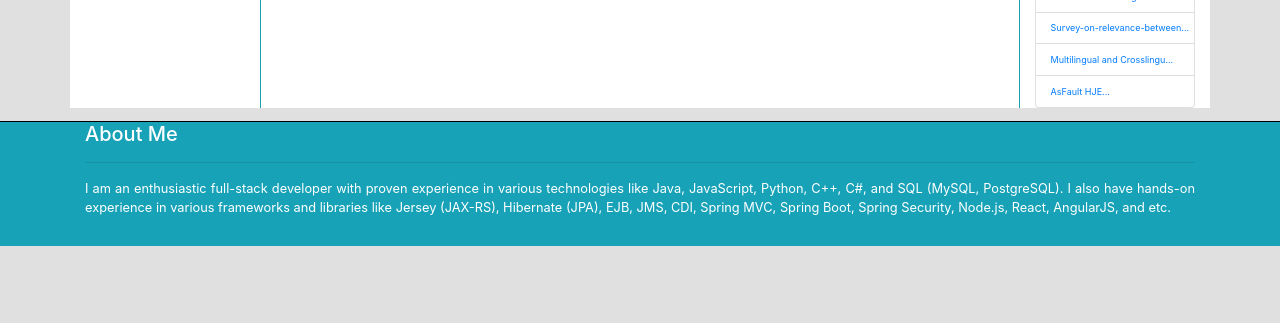
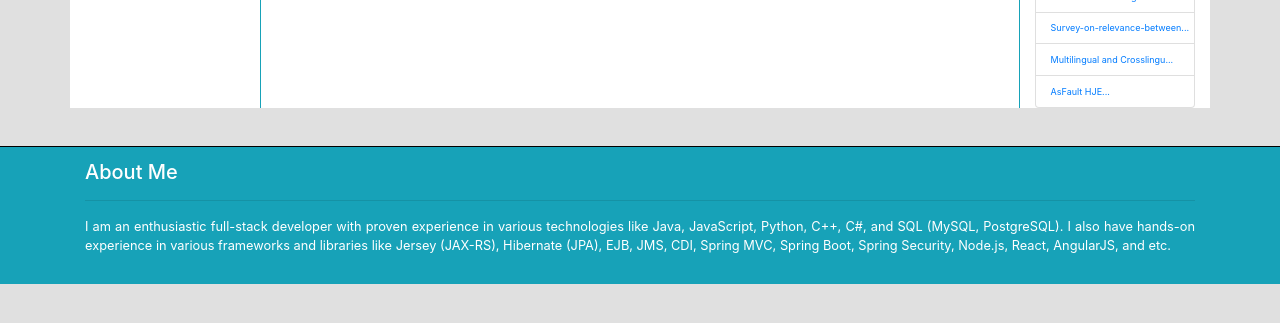
Before and after one commit to Deepak-PS/projects, a plain HTML site: page index.html in a window 1280 px wide. Shown: the part 375-698 px from the top of the page. Drawn offline with nearby package versions, Linux system fonts and the light colour scheme.

Commit message:
Update style.css

```diff
--- a/css/style.css
+++ b/css/style.css
@@ -31,6 +31,6 @@ footer {
 }
 
 #aboutMeFooter {
-   padding-bottom: 1%;
-   margin-top: 1%;
+   padding: 1%;
+   margin-top: 3%;
 }
```
